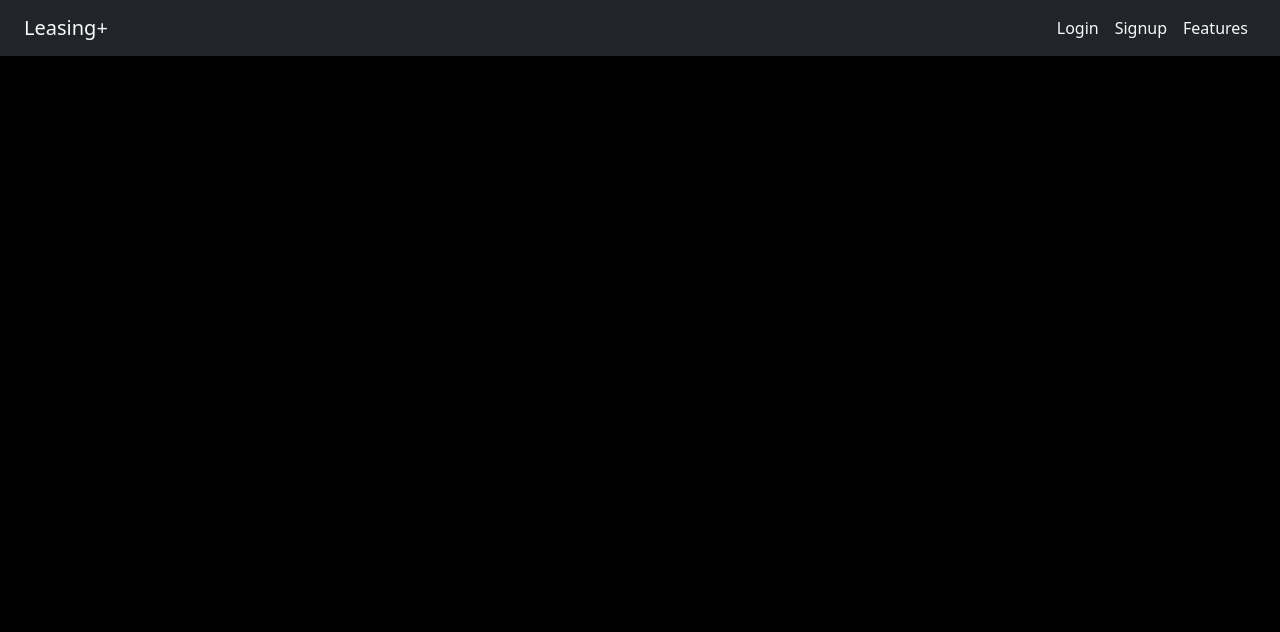
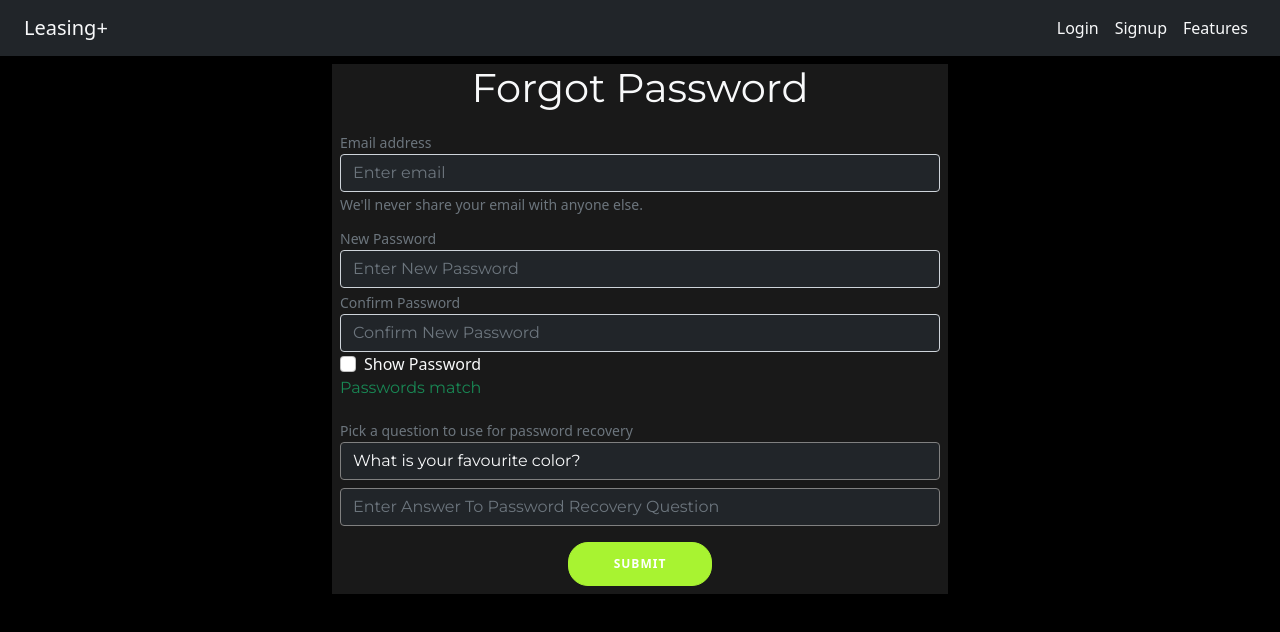
Before and after one commit to Nick-Cho/LeasingPlus, a Next.js app in the folder client/: page /forgot-password in a window 1280 px wide. Shown: the top 632 px of the page. Built offline with nearby package versions, Linux system fonts and the light colour scheme.

Commit message:
Implementing front end of forgot password form

```diff
--- /dev/null
+++ b/client/components/forms/ForgotPasswordForm.js
@@ -0,0 +1,74 @@
+import {useState} from 'react'
+
+export default function ForgotPasswordForm({
+  handleSubmit,
+  email,
+  setEmail,
+  newPassword,
+  setNewPassword,
+  secret,
+  setSecret,
+  secretQuestion,
+  setSecretQuestion
+}) {
+  const [showPswd, setShowPswd] = useState(false);
+  const [confirmPswd, setConfirmPswd] = useState("");
+  return (
+    <>
+      <form onSubmit={handleSubmit} style={{backgroundColor: "rgb(25,25,25)"}}>
+        <div className="row" >
+          <div className="col text-center" >
+            <h1 className= "text-light font"> Forgot Password</h1>
+          </div>
+        </div>
+
+        <div class="form-group p-2">
+          <label className="text-muted form-text" onChange={(e)=>{setEmail(e.target.value)}}>Email address</label>
+          <input type="email" className="form-control bg-dark text-light font" placeholder="Enter email"/>
+          <small class="form-text text-muted">We'll never share your email with anyone else.</small>
+        </div>
+        <div class="form-group px-2">
+          <label className="text-muted form-text" >New Password</label>
+          <input type= {showPswd ? "text": "password"} onChange={(e)=>{setNewPassword(e.target.value)}} class="form-control bg-dark text-light font" placeholder="Enter New Password"/>
+          <label className="text-muted form-text">Confirm Password</label>
+          <input type= {showPswd ? "text": "password"} onChange={(e)=>{setConfirmPswd(e.target.value)}} class="form-control bg-dark text-light font" placeholder="Confirm New Password"/>
+        </div>
+
+        <div class="form-group px-2">
+          <input type="checkbox" class="form-check-input font" onClick ={()=>{setShowPswd(!showPswd)}}/>
+          <label class="form-check-label text-light px-2" >Show Password</label>
+          {(confirmPswd === newPassword) ?
+            <>
+              <p className="text-success font"> Passwords match </p>
+            </>
+            :
+            <>
+              <p className="text-danger font"> Passwords don't match </p>
+            </>
+          }
+        </div>
+
+        <>
+          <div className = 'form group px-2'>
+            <label className ='form-text text-muted'>
+              Pick a question to use for password recovery
+            </label>
+            <select value = {secretQuestion} className = "form-control bg-dark text-light font" style = {{borderColor: "gray"}} onChange={(e)=>{setSecretQuestion(e.target.value)}}>
+              <option>What is your favourite color?</option>
+              <option>What is your first friend's name?</option>
+              <option>What is your first pet's name?</option>
+            </select>
+          </div>
+
+          <div className = 'form-group p-2'>
+            <input type="text" placeholder= 'Enter Answer To Password Recovery Question' className = "form-control bg-dark text-light font" style = {{borderColor: "gray"}} onChange= {(e) => setSecret(e.target.value)}/>
+          </div>
+        </>
+        <div className = "form-group p-2 text-center">
+          <button type="submit" class="login-button">Submit</button>
+        </div>
+
+      </form>
+    </>
+  )
+}
--- a/client/pages/forgot-password.js
+++ b/client/pages/forgot-password.js
@@ -1,13 +1,35 @@
 import {UserContext} from '../context/index.js';
 import {useContext,useState} from "react";
 import {useRouter} from "next/router";
+import ForgotPasswordForm from '../components/forms/ForgotPasswordForm.js';
 function ForgotPassword() {
   const [state,setState] = useContext(UserContext);
+  const [email,setEmail] = useState("");
+  const [newPassword,setNewPassword] = useState("");
+  const [secret, setSecret] = useState("")
+  const [secretQuestion, setSecretQuestion] = useState("")
+  const handleSubmit = async(e) => {
+    console.log("handle submit")
+  }
+  return (
+    <div className = "container-fluid" style = {{minHeight: "100vh",backgroundColor: "black",paddingTop: "4rem" }}>
+      <div className = "row" >
+        <div className = "col-md-6 offset-md-3">
+          <ForgotPasswordForm
+          handleSubmit={handleSubmit}
+          email={email}
+          setEmail={setEmail}
+          newPassword={newPassword}
+          setNewPassword={setNewPassword}
+          secret={secret}
+          setSecret={setSecret}
+          secretQuestion={secretQuestion}
+          setSecretQuestion={setSecretQuestion}
+          />
 
-  return (
-    <div className = "container-fluid" style = {{minHeight: "100vh",backgroundColor: "black", overflow: "hidden"}}>
-      <h1 className= "text-light"> forgot password page</h1>
 
+        </div>
+      </div>
     </div>
   )
 }
--- a/client/pages/index.js
+++ b/client/pages/index.js
@@ -1,13 +1,13 @@
 
 function Home() {
   return (
-    <div className = "container-fluid"
-         style = {{backgroundColor: "black", minHeight: "100vh", paddingTop: "4rem"}}>
+    <div className = "container-fluid" style = {{backgroundColor: "black", minHeight: "100vh", paddingTop: "4rem"}}>
       <div className = "row">
         <div className = "col">
-          <h1 className = " text-center text-light">Home Page</h1>
+          <h1 className = " text-center text-light header font">Home Page</h1>
         </div>
       </div>
+
 
     </div>
   )
--- a/client/public/styles/styles.css
+++ b/client/public/styles/styles.css
@@ -9,6 +9,10 @@
 	z-index: 9999;
 	padding-right: 10px;
 	font-weight: bold
+}
+
+.font{
+	font-family: "Montserrat", sans-serif;
 }
 
 .body {
```
